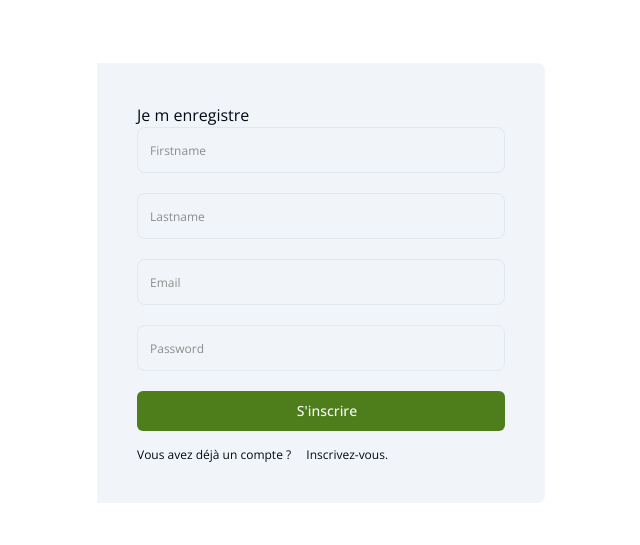
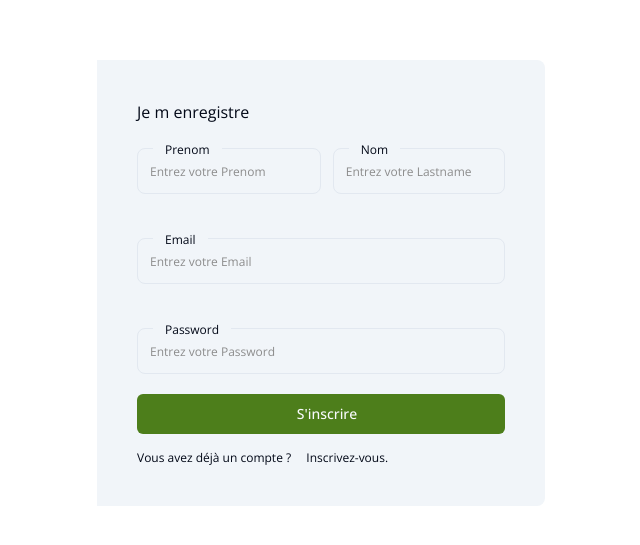
Before and after one commit to lilkaLePro/blio-web, a React (Vite) app: page /register in a window 1280 px wide. Shown: the part 117-662 px from the top of the page, without its empty margins (319-959 px from the left). Built offline with nearby package versions, Linux system fonts and the light colour scheme.

Commit message:
fetch all books

```diff
--- a/src/components/input.tsx
+++ b/src/components/input.tsx
@@ -2,6 +2,7 @@ import clsx from "clsx";
 import { ChangeEvent } from "react";
 
 interface InputProps {
+  label?: string;
   value?: string;
   placeholder?: string;
   variant?: "default" | "ghost" | "lg" | "underline";
@@ -10,12 +11,13 @@ interface InputProps {
   onClick?: () => void;
   onChange?: (e: ChangeEvent<any>) => void;
   name?: string;
-  fullwidth?: boolean,
-  error?: boolean,
-  erroText?: string,
+  fullwidth?: boolean;
+  error?: boolean;
+  erroText?: string;
 }
 
 export const Input = ({
+  label,
   value,
   placeholder,
   onChange,
@@ -26,10 +28,11 @@ export const Input = ({
   name,
   fullwidth,
   erroText,
-  error = false
+  error = false,
 }: InputProps) => {
   return (
     <div>
+      <span className="text-xs bg-muted px-3 relative top-3 left-4"> {label} </span>
       <input
         className={clsx(
           "text-sm rounded-lg p-3 border max-w-xl w-full placeholder:text-[#8C8C8C] placeholder:text-xs bg-transparent outline-none transition-all",
--- a/src/components/sideBar/index.tsx
+++ b/src/components/sideBar/index.tsx
@@ -1,5 +1,5 @@
 import { NavLink } from './navLink';
-import { HandHelping, LayoutDashboard, LucideBook, LucideBookMinus, User } from 'lucide-react';
+import { HandHelping, LayoutDashboard, LucideBook, User } from 'lucide-react';
 
 const data = [
   { link: 'Overview', icon: LayoutDashboard, href: '/dashboard' },
--- /dev/null
+++ b/src/lib/hooks/apiService.tsx
@@ -0,0 +1,33 @@
+const BASE_URL = process.env.BASE_URL;
+
+const apiService = {
+  get: async (endpoint: string, options = {}) => {
+    const response = await fetch(`${BASE_URL}/${endpoint}`, {
+      method: 'GET',
+      ...options
+    });
+    return handleResponse(response);
+  },
+
+  post: async (endpoint: string, data: any, options = {}) => {
+    const response = await fetch(`${BASE_URL}/${endpoint}`, {
+      method: 'POST',
+      headers: {
+        "Content-Type": "application/json"
+      },
+      body: JSON.stringify(data),
+      ...options
+    })
+    return handleResponse(response);
+  }
+}
+
+const handleResponse = async (response: Response) => {
+  if (!response.ok) {
+    const error = await response.json();
+    throw new Error(error.message || "Something went wrong")
+  }
+  return response.json();
+}
+
+export default apiService;
--- /dev/null
+++ b/src/lib/interfaces.ts
@@ -0,0 +1,7 @@
+export interface BookProps {
+  _id?: string;
+  title: string;
+  author?: string;
+  categories: string;
+  stock: number;
+}
--- a/src/lib/utils.tsx
+++ b/src/lib/utils.tsx
@@ -4,3 +4,5 @@ import { twMerge } from "tailwind-merge"
 export function cn(...inputs: ClassValue[]) {
   return twMerge(clsx(inputs))
 }
+
+export const BASE_URL = "https://blio-teck.onrender.com/api";
--- a/src/main/auth/login/index.tsx
+++ b/src/main/auth/login/index.tsx
@@ -1,10 +1,11 @@
 import { Button } from "@/components/button";
 import { Input } from "@/components/input";
 import { Formik } from "formik";
-import { IUser, validate } from "../utils";
+import { IUser } from "../utils";
 import { useMutation } from "@tanstack/react-query";
 import { useState } from "react";
 import { useNavigate } from "react-router";
+import { BASE_URL } from "@/lib/utils";
 
 export const Login = () => {
   const router = useNavigate();
@@ -13,7 +14,7 @@ export const Login = () => {
   const mutation = useMutation({
     mutationKey: ['login'],
     mutationFn: async (formData: IUser) => {
-      const response = await fetch('https://blio-teck.onrender.com/api/auth/login', {
+      const response = await fetch(`${BASE_URL}/auth/login`, {
         method: 'POST',
         headers: {
           "Content-Type": "application/json"
@@ -44,7 +45,8 @@ export const Login = () => {
             <div className="max-w-md w-full flex flex-col gap-3 bg-muted p-10 rounded-r-lg ">
                 <p> CONNEXION </p>
                   <Input
-                    placeholder="Email"
+                    placeholder="Entrez votre Email"
+                    label="Email"
                     value={values.email}
                     onChange={handleChange}
                     name="email"
@@ -52,7 +54,8 @@ export const Login = () => {
                     erroText={errors.email}
                   />
                   <Input
-                    placeholder="Password"
+                    placeholder="Entrez votre Password"
+                    label="Password"
                     value={values.password}
                     onChange={handleChange}
                     name="password"
--- a/src/main/auth/register/index.tsx
+++ b/src/main/auth/register/index.tsx
@@ -4,7 +4,8 @@ import { useMutation } from "@tanstack/react-query";
 import { Formik } from "formik";
 import { useState } from "react";
 import { useNavigate } from "react-router";
-import { IUser, validate } from "../utils";
+import { IUser } from "../utils";
+import { BASE_URL } from "@/lib/utils";
 
 export const Register = () => {
   const router = useNavigate();
@@ -13,7 +14,7 @@ export const Register = () => {
   const mutation = useMutation({
     mutationKey: ['register'],
     mutationFn: async (formData: IUser) => {
-      const response = await fetch('http://localhost:4000/api/auth/register', {
+      const response = await fetch(`${BASE_URL}/auth/regsiter`, {
         method: 'POST',
         headers: {
           "Content-Type": "application/json"
@@ -46,8 +47,10 @@ export const Register = () => {
           >
             <div className="max-w-md w-full flex flex-col bg-muted p-10 rounded-r-lg">
                 <p> Je m enregistre </p>
+                <div className="flex gap-3">
                 <Input
-                  placeholder="Firstname"
+                  placeholder="Entrez votre Prenom"
+                  label="Prenom"
                   name="firstname"
                   value={values.firstname}
                   onChange={handleChange}
@@ -55,15 +58,18 @@ export const Register = () => {
                   erroText={errors.firstname}
                 />
                 <Input
-                  placeholder="Lastname"
+                  placeholder="Entrez votre Lastname"
+                  label="Nom"
                   name="lastname"
                   value={values.lastname}
                   onChange={handleChange}
                   erroText={errors.lastname}
                   error={!!errors.lastname}
                 />
+                </div>
                 <Input
-                  placeholder="Email"
+                  placeholder="Entrez votre Email"
+                  label="Email"
                   name="email"
                   value={values.email}
                   onChange={handleChange}
@@ -71,7 +77,8 @@ export const Register = () => {
                   erroText={errors.email}
                 />
                 <Input
-                  placeholder="Password"
+                  placeholder="Entrez votre Password"
+                  label="Password"
                   name="password"
                   value={values.password}
                   onChange={handleChange}
--- /dev/null
+++ b/src/main/dashboard/pages/books/book.hook.ts
@@ -0,0 +1,19 @@
+import { BASE_URL } from "@/lib/utils";
+
+export const useBook = () => {
+  const useGetBooks = async (id: string) => {
+    try {
+      const response = await fetch(`${BASE_URL}/books/books/${id}`, {
+        method: 'GET',
+      });
+      const data = await response.json()
+      return data
+    } catch (error) {
+      throw error;
+    }
+  }
+
+  return {
+    useGetBooks
+  }
+}
--- a/src/main/dashboard/pages/books/components/card.tsx
+++ b/src/main/dashboard/pages/books/components/card.tsx
@@ -1,18 +1,21 @@
+import { BookProps } from "@/lib/interfaces";
 import { useNavigate } from "react-router"
 
-export const Card = () => {
+export const Card = ({title, categories, stock, author, _id} : BookProps ) => {
   const navigate = useNavigate()
+  console.log(_id);
+
   return (
-    <div className="p-3 border rounded-md cursor-pointer" onClick={() => navigate('/dashboard/books/cnezvgqkfe') }>
+    <div className="p-3 border rounded-md cursor-pointer min-w-60" onClick={() => navigate(`/dashboard/books/${_id?.toString()}`) }>
       <div className="h-52 border rounded-md bg-muted-foreground"></div>
-      <p className="py-1 font-semibold"> Nation négre et culture </p>
+      <p className="py-1 font-semibold"> {title} </p>
       <div className="flex justify-between">
-        <p className="text-muted-foreground text-sm">Cheikh Anta Diop</p>
-        <span className="size-8 border flex items-center justify-center rounded-md text-sm">10</span>
+        <p className="text-muted-foreground text-sm"> {author} </p>
+        <span className="size-8 border flex items-center justify-center rounded-md text-sm"> {stock} </span>
       </div>
         <div className="flex gap-1 pt-2">
-          <span className="bg-muted px-3 text-xs rounded-full">catégories</span>
-          <span className="bg-muted px-3 text-xs rounded-full">catégories</span>
+          <span className="bg-muted px-3 text-xs rounded-full"> {categories} </span>
+          {/* <span className="bg-muted px-3 text-xs rounded-full">catégories</span> */}
         </div>
     </div>
   )
--- a/src/main/dashboard/pages/books/index.tsx
+++ b/src/main/dashboard/pages/books/index.tsx
@@ -3,12 +3,19 @@ import { Card } from "./components/card";
 import { Button } from "@/components/button";
 import { Input } from "@/components/input";
 import { useNavigate } from "react-router";
+import { useBook } from "./book.hook";
+import { useQuery } from "@tanstack/react-query";
+import { BookProps } from "@/lib/interfaces";
 
-export const data = [
-  {}, {}, {}, {}, {}, {}, {}, {}, {}, {}, {}, {},
-]
 
 export const Books = () => {
+
+  const { useGetBooks } = useBook();
+  const { data } = useQuery({
+    queryKey: ['books'],
+    queryFn: async () => useGetBooks('678b9c995ff3c3775f765641'),
+  })
+
   const navigate = useNavigate();
   return (
     <div>
@@ -18,12 +25,18 @@ export const Books = () => {
         </div>
         <Button icon={<PlusSquare />} onClick={() => navigate("/dashboard/books/add")}> Ajouter un livre </Button>
       </div>
-      <div className=" grid grid-cols-4 gap-2 px-5">
-      {data.map((data, index) => (
-        <div>
-          <Card key={index} />
+      <div className=" flex flex-wrap gap-4 px-5">
+      {data?.books?.map((book: BookProps) => {
+        return <div key={book?._id}>
+          <Card
+            categories={book?.categories}
+            title={book?.title}
+            stock={book?.stock}
+            author={book?.author}
+            _id={book?._id}
+          />
         </div>
-      ))}
+      })}
     </div>
     </div>
   )
```
Also changed, not shown: 1 other file (tests, documents, lock files or other folders). Lines whose indentation alone changed are shown as unchanged.
